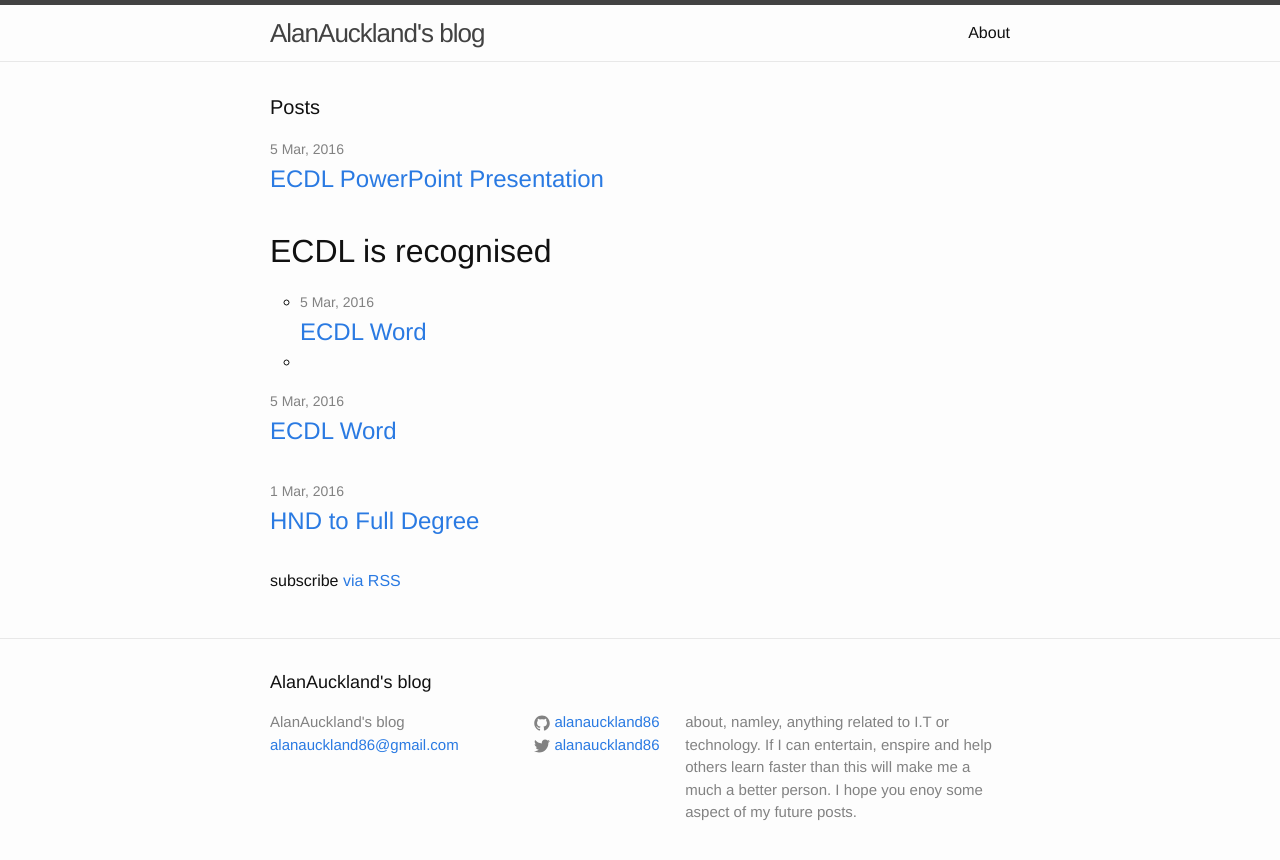
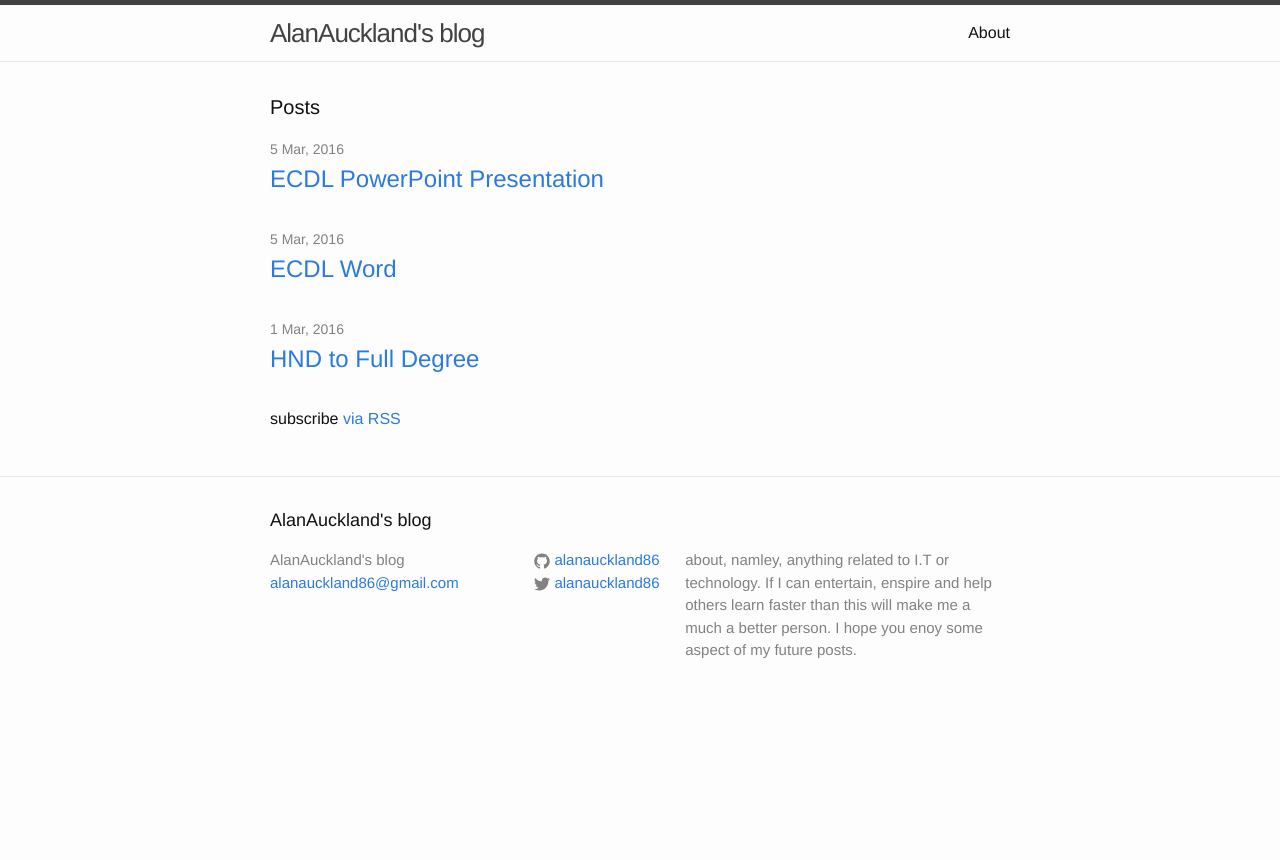
Before and after one commit to alanauckland86/alanauckland86.github.io, a Jekyll site: the page built from index.html, in a window 1280 px wide. Shown: the top 860 px of the page. Built offline with Jekyll 4.4.1, drawn with Linux system fonts in a browser that asks for light colours.

Commit message:
reverting back
Title = "title" worked so why doesn't categories = "ecdl"?

```diff
--- a/index.html
+++ b/index.html
@@ -14,7 +14,7 @@
        with a class of ecdl-list
     {% endcomment %}
 
-    {% if post.title == 'ECDL Word' %}
+    {% if post.categories == 'ECDL' %}
       <h1>ECDL is recognised</h1>
         <ul class="ecdl-list">
             <li>
```
